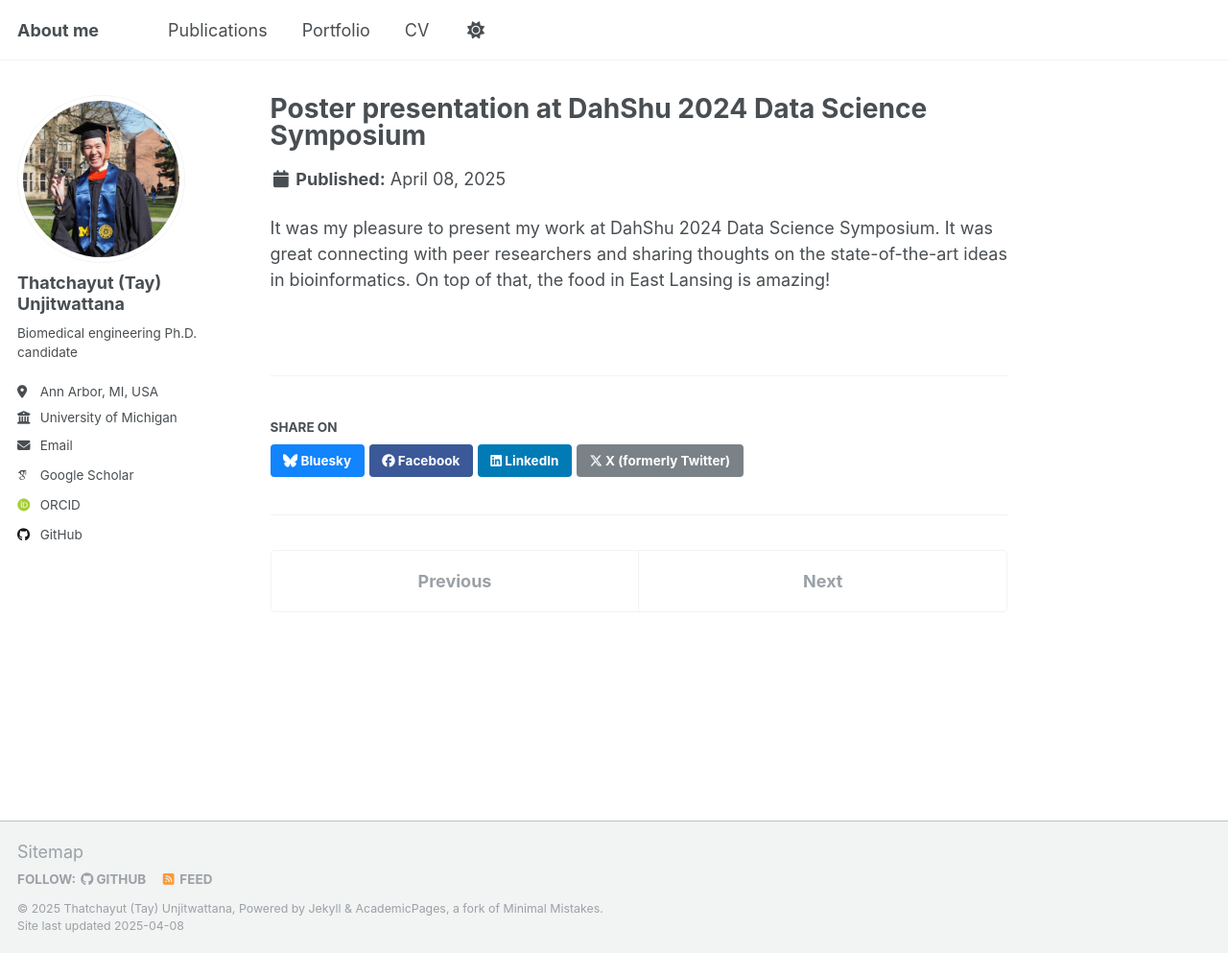
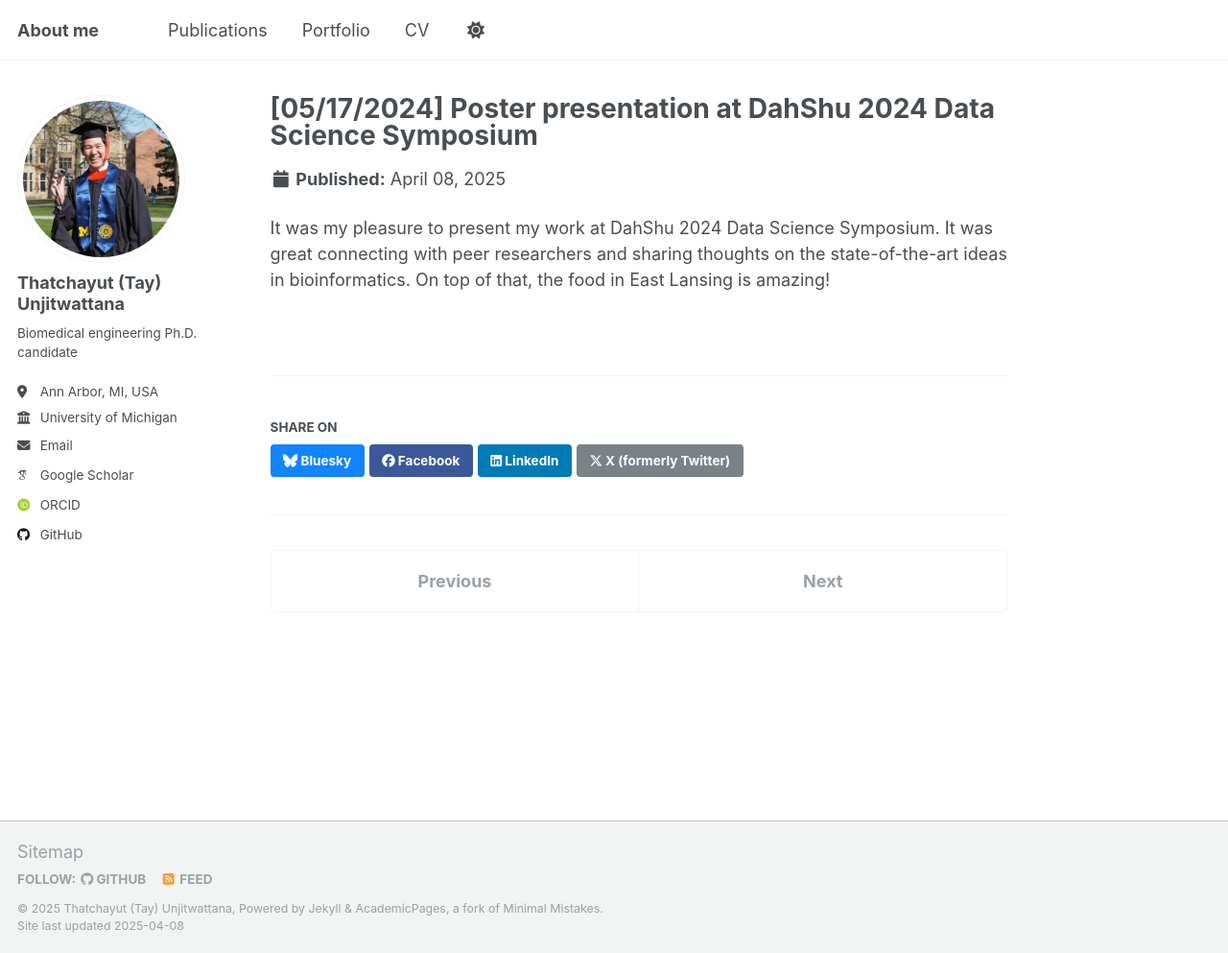
Before and after one commit to thatchayut/thatchayut.github.io, a Jekyll site: the page built from _portfolio/portfolio-2.md, in a window 1280 px wide and 993 px high. Shown: the whole window at 96% size. Built offline with Jekyll 4.4.1, drawn with Linux system fonts in a browser that asks for light colours; some web fonts are replaced.

Commit message:
Update portfolio-2.md

```diff
--- a/_portfolio/portfolio-2.md
+++ b/_portfolio/portfolio-2.md
@@ -1,5 +1,5 @@
 ---
-title: "Poster presentation at DahShu 2024 Data Science Symposium"
+title: "[05/17/2024] Poster presentation at DahShu 2024 Data Science Symposium"
 excerpt: "Location: Michigan State University, East Lansing, MI <br/><img src='/images/dahshu_presentation_1.jpg'>"
 collection: portfolio
 ---
```
